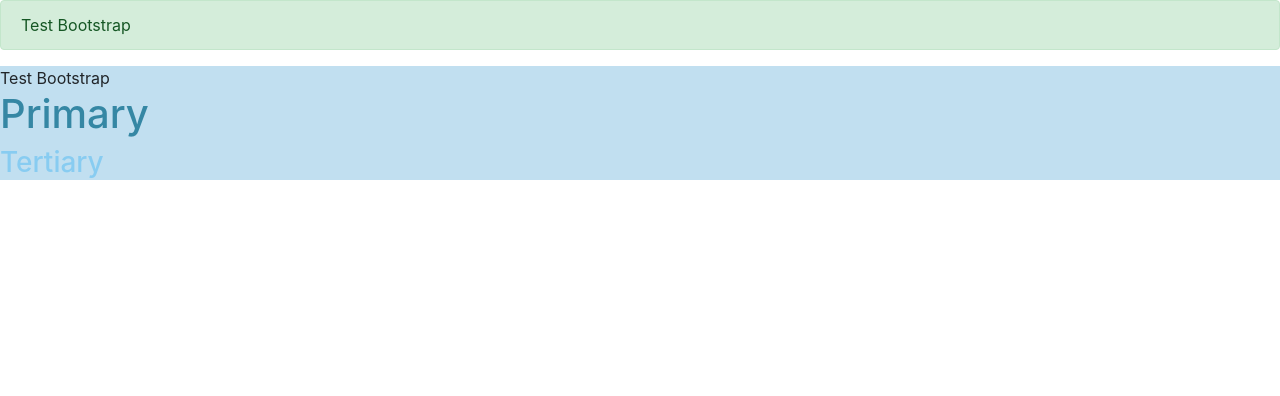
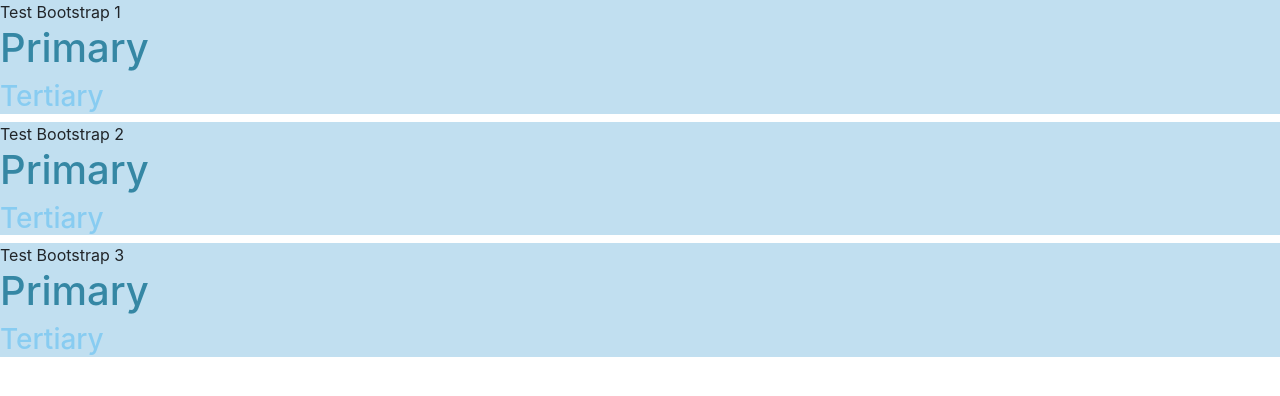
Before and after one commit to Omar-Pecos/app-react-redux-myvideos, a React (Create React App) app: page / in a window 1280 px wide. Shown: the top 396 px of the page. Built offline with nearby package versions, Linux system fonts and the light colour scheme.

Commit message:
added Typescript

```diff
--- a/package.json
+++ b/package.json
@@ -36,5 +36,10 @@
       "last 1 firefox version",
       "last 1 safari version"
     ]
+  },
+  "devDependencies": {
+    "@types/node": "^14.14.37",
+    "@types/react": "^17.0.3",
+    "typescript": "^4.2.3"
   }
 }
--- a/src/App.js
+++ /dev/null
@@ -1,15 +0,0 @@
-const App = () => {
-  return (
-    <div className="App">
-      <div className="alert alert-success">Test Bootstrap</div>
-
-      <div className="test">
-        Test Bootstrap
-        <h1>Primary</h1>
-        <h3>Tertiary</h3>
-      </div>
-    </div>
-  );
-};
-
-export default App;
--- /dev/null
+++ b/src/App.tsx
@@ -0,0 +1,27 @@
+const arr = [1, 2, 3];
+
+const App = () => {
+  return (
+    <div className="App">
+      {arr.map((item) => (
+        <Test item={item} />
+      ))}
+    </div>
+  );
+};
+
+interface TestComponentProps {
+  item: number;
+}
+
+const Test = ({ item }: TestComponentProps) => {
+  return (
+    <div className="test">
+      Test Bootstrap {item}
+      <h1>Primary</h1>
+      <h3>Tertiary</h3>
+    </div>
+  );
+};
+
+export default App;
--- a/src/index.js
+++ b/src/index.js
@@ -1,7 +1,7 @@
 import React from 'react';
 import ReactDOM from 'react-dom';
 import './styles/Custom.scss';
-import App from './App';
+import App from './App.tsx';
 import reportWebVitals from './reportWebVitals';
 
 ReactDOM.render(
--- /dev/null
+++ b/src/react-app-env.d.ts
@@ -0,0 +1 @@
+/// <reference types="react-scripts" />
```
Also changed, not shown: tsconfig.json (added, +22 -0 lines), 1 other file (tests, documents, lock files or other folders).
